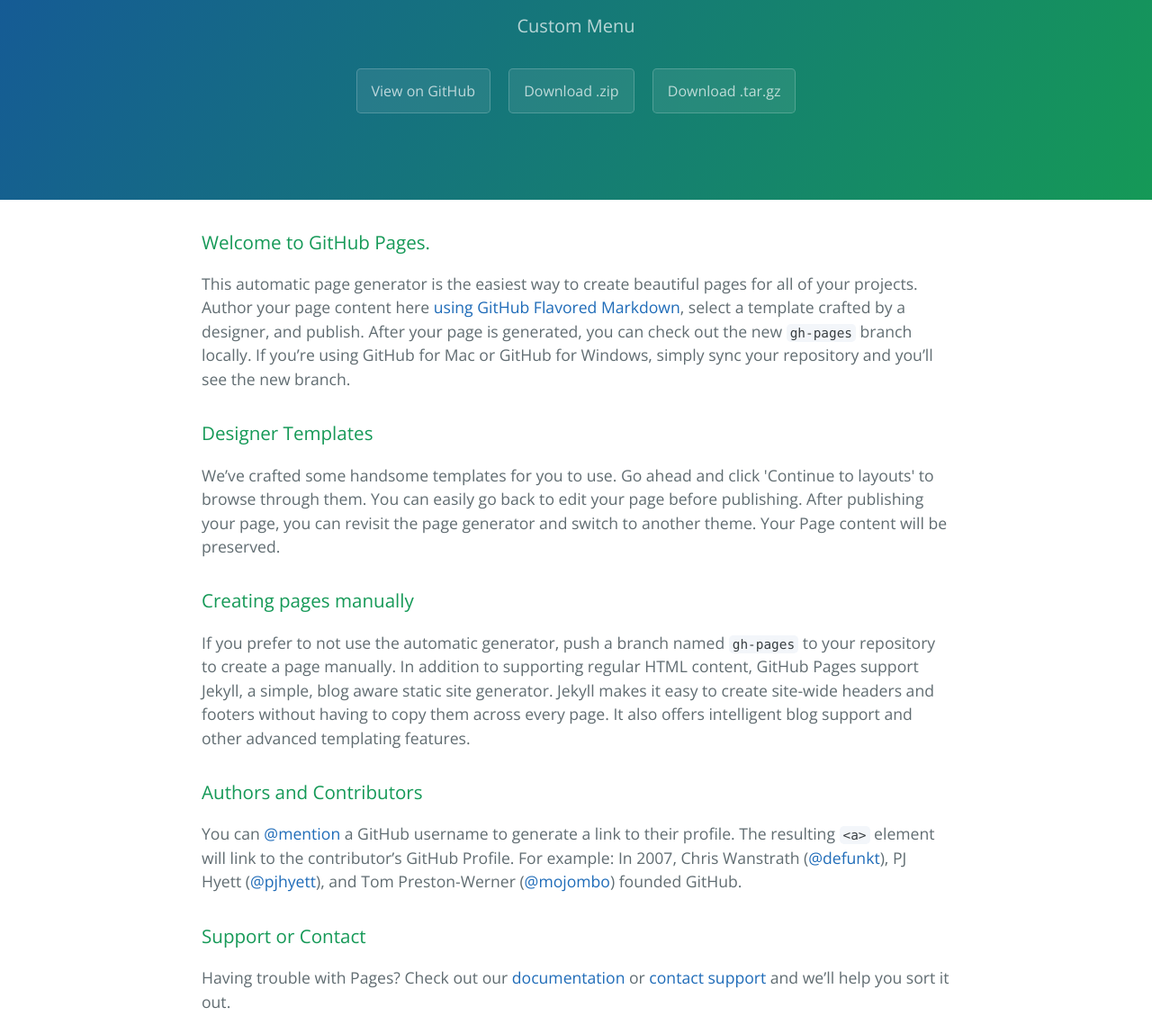
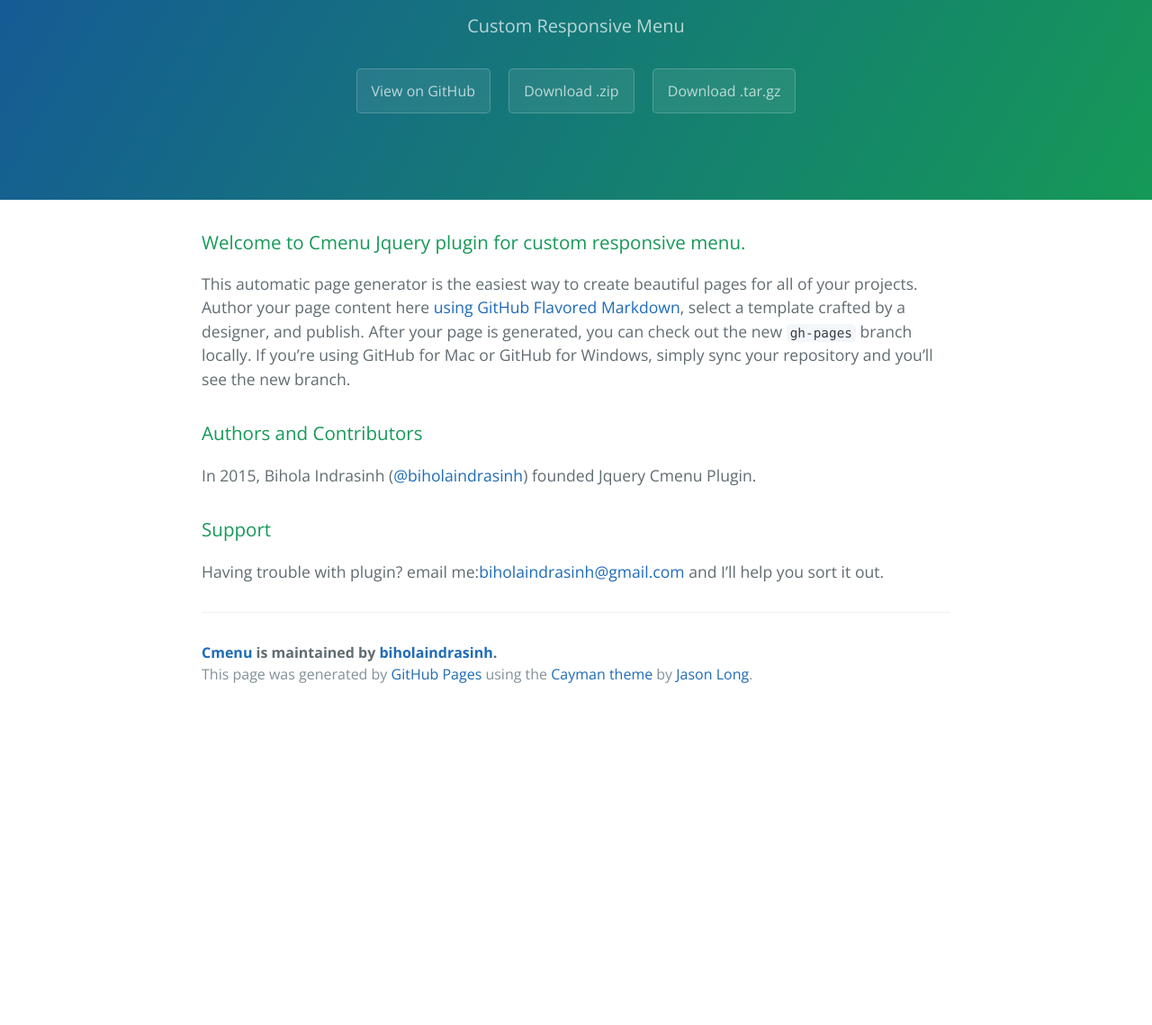
Before and after one commit to paragdodia1990/cmenu, a plain HTML site: page index.html in a window 1280 px wide. Shown: the part 161-1300 px from the top of the page at 90% size. After the commit the page ends 954 px from the top, so only its background shows below. Drawn offline with nearby package versions, Linux system fonts and the light colour scheme.

```diff
--- a/index.html
+++ b/index.html
@@ -12,7 +12,7 @@
   <body>
     <section class="page-header">
       <h1 class="project-name">Cmenu</h1>
-      <h2 class="project-tagline">Custom Menu</h2>
+      <h2 class="project-tagline">Custom Responsive Menu</h2>
       <a href="https://github.com/biholaindrasinh/cmenu" class="btn">View on GitHub</a>
       <a href="https://github.com/biholaindrasinh/cmenu/zipball/master" class="btn">Download .zip</a>
       <a href="https://github.com/biholaindrasinh/cmenu/tarball/master" class="btn">Download .tar.gz</a>
@@ -20,29 +20,19 @@
 
     <section class="main-content">
       <h3>
-<a id="welcome-to-github-pages" class="anchor" href="#welcome-to-github-pages" aria-hidden="true"><span class="octicon octicon-link"></span></a>Welcome to GitHub Pages.</h3>
+<a id="welcome-to-cmenu-jquery-plugin-for-custom-responsive-menu" class="anchor" href="#welcome-to-cmenu-jquery-plugin-for-custom-responsive-menu" aria-hidden="true"><span class="octicon octicon-link"></span></a>Welcome to Cmenu Jquery plugin for custom responsive menu.</h3>
 
 <p>This automatic page generator is the easiest way to create beautiful pages for all of your projects. Author your page content here <a href="https://guides.github.com/features/mastering-markdown/">using GitHub Flavored Markdown</a>, select a template crafted by a designer, and publish. After your page is generated, you can check out the new <code>gh-pages</code> branch locally. If you’re using GitHub for Mac or GitHub for Windows, simply sync your repository and you’ll see the new branch.</p>
 
 <h3>
-<a id="designer-templates" class="anchor" href="#designer-templates" aria-hidden="true"><span class="octicon octicon-link"></span></a>Designer Templates</h3>
+<a id="authors-and-contributors" class="anchor" href="#authors-and-contributors" aria-hidden="true"><span class="octicon octicon-link"></span></a>Authors and Contributors</h3>
 
-<p>We’ve crafted some handsome templates for you to use. Go ahead and click 'Continue to layouts' to browse through them. You can easily go back to edit your page before publishing. After publishing your page, you can revisit the page generator and switch to another theme. Your Page content will be preserved.</p>
+<p>In 2015, Bihola Indrasinh (<a href="https://github.com/biholaindrasinh" class="user-mention">@biholaindrasinh</a>) founded Jquery Cmenu Plugin.</p>
 
 <h3>
-<a id="creating-pages-manually" class="anchor" href="#creating-pages-manually" aria-hidden="true"><span class="octicon octicon-link"></span></a>Creating pages manually</h3>
+<a id="support" class="anchor" href="#support" aria-hidden="true"><span class="octicon octicon-link"></span></a>Support</h3>
 
-<p>If you prefer to not use the automatic generator, push a branch named <code>gh-pages</code> to your repository to create a page manually. In addition to supporting regular HTML content, GitHub Pages support Jekyll, a simple, blog aware static site generator. Jekyll makes it easy to create site-wide headers and footers without having to copy them across every page. It also offers intelligent blog support and other advanced templating features.</p>
-
-<h3>
-<a id="authors-and-contributors" class="anchor" href="#authors-and-contributors" aria-hidden="true"><span class="octicon octicon-link"></span></a>Authors and Contributors</h3>
-
-<p>You can <a href="https://github.com/blog/821" class="user-mention">@mention</a> a GitHub username to generate a link to their profile. The resulting <code>&lt;a&gt;</code> element will link to the contributor’s GitHub Profile. For example: In 2007, Chris Wanstrath (<a href="https://github.com/defunkt" class="user-mention">@defunkt</a>), PJ Hyett (<a href="https://github.com/pjhyett" class="user-mention">@pjhyett</a>), and Tom Preston-Werner (<a href="https://github.com/mojombo" class="user-mention">@mojombo</a>) founded GitHub.</p>
-
-<h3>
-<a id="support-or-contact" class="anchor" href="#support-or-contact" aria-hidden="true"><span class="octicon octicon-link"></span></a>Support or Contact</h3>
-
-<p>Having trouble with Pages? Check out our <a href="https://help.github.com/pages">documentation</a> or <a href="https://github.com/contact">contact support</a> and we’ll help you sort it out.</p>
+<p>Having trouble with plugin? email me:<a href="mailto:biholaindrasinh@gmail.com">biholaindrasinh@gmail.com</a> and I’ll help you sort it out.</p>
 
       <footer class="site-footer">
         <span class="site-footer-owner"><a href="https://github.com/biholaindrasinh/cmenu">Cmenu</a> is maintained by <a href="https://github.com/biholaindrasinh">biholaindrasinh</a>.</span>
```
Also changed, not shown: params.json (+1 -1 lines).
